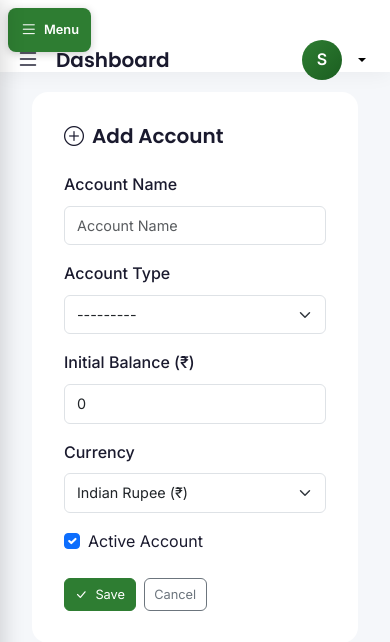
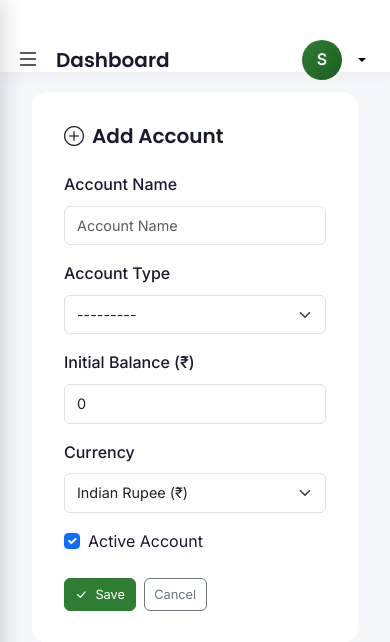
Before and after one commit to Alexnick5555/SmartExpenseScratch, a Django app: page /accounts/add/ in a window 390 px wide. Shown: the top 642 px of the page. Run offline with Django 4.2, Linux system fonts and the light colour scheme; the visitor is signed in with stand-in values (Sample User, id 1); data that the repository does not hold is empty.

Commit message:
Remove mobile view - desktop only

```diff
--- a/templates/base.html
+++ b/templates/base.html
@@ -25,11 +25,6 @@
 </head>
 <body class="{% if request.user.is_authenticated %}dashboard-body{% endif %}">
     {% if request.user.is_authenticated %}
-        <div class="sidebar-overlay" id="sidebarOverlay"></div>
-        <button class="mobile-menu-btn" id="mobileMenuBtn">
-            <i class="bi bi-list"></i>
-            <span class="btn-text">Menu</span>
-        </button>
         {% include 'includes/sidebar.html' %}
         {% include 'includes/header.html' %}
     {% endif %}
```
